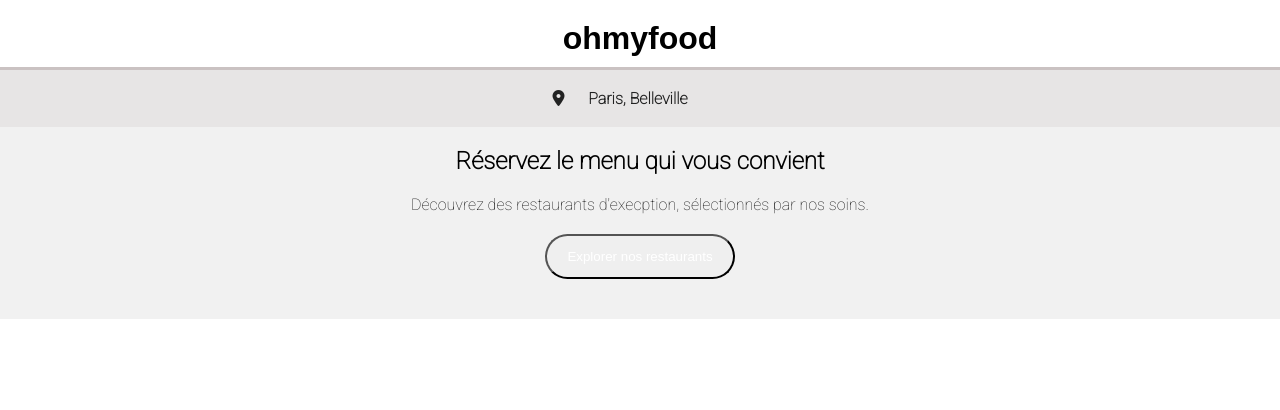
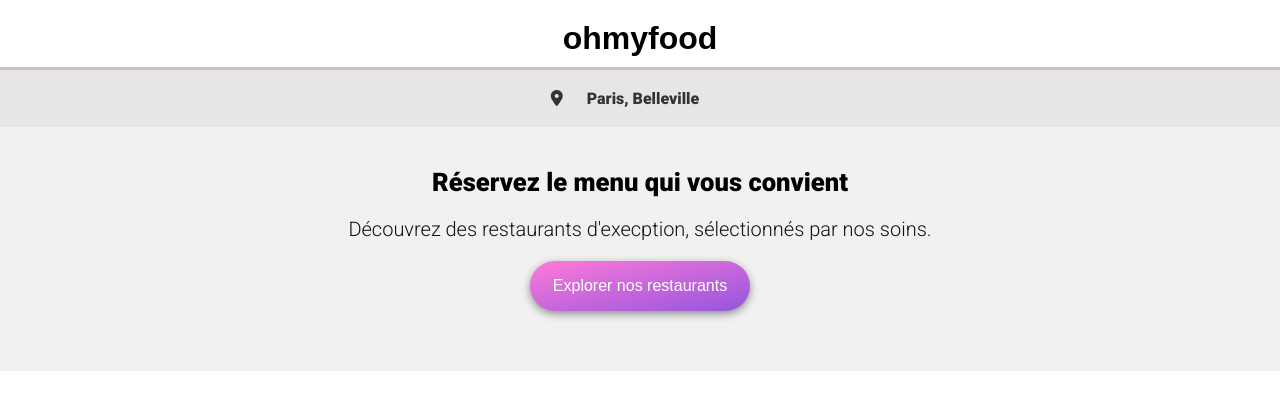
Before and after one commit to Emilien-Ad-10/Ohmyfood, a plain HTML site: page index.html in a window 1280 px wide. Drawn offline with Linux system fonts and the light colour scheme; a web font is replaced by a local one.

Commit message:
btn lineargradient + police

```diff
--- a/css/style.css
+++ b/css/style.css
@@ -1,4 +1,4 @@
-@import url('https://fonts.googleapis.com/css2?family=Roboto:wght@100&family=Shrikhand&display=swap');
+@import url('https://fonts.googleapis.com/css2?family=Roboto:wght@100;300;500;900&family=Shrikhand&display=swap');
 
 *, ::after, ::before{
     box-sizing: border-box;
@@ -34,12 +34,12 @@ h1{
 }
 
 .fa-solid{
-    margin: 0 20px 0 -40px;
+    margin: 0 20px 0 -30px;
 }
 
 .Paris_Belleville{
-    color: #222;
-    font-weight: bold;
+    color: #333;
+    font-weight: 600;
 }
 
 .présentation{
@@ -51,23 +51,32 @@ h1{
 }
 
 h2{
-    font-weight: bold;
-    margin: 20px 0 20px 0;
+    text-align: center;
+    font-size: 1.6rem;
+    font-weight: 900;
+    margin: 40px 0 20px 0;
 }
 
 .accroche{
     color: #111111;
+    font-weight: 300;
+    font-size: 1.25rem;
+    text-align: center;
 }
 
 .btn_header{
-    width: 190px;
-    height: 45px;
+    width: 220px;
+    height: 50px;
     border-radius: 25px;
-    margin: 20px 0 40px 0;
-    background: -moz-linear-gradient();
+    box-shadow: 0 3px 9px #8d8d8d;
+    margin: 20px 0 60px 0;
+    background-image: linear-gradient(to top left, #9356DC, #FF79DA);
+    border: none;
     cursor: pointer;
 }
 
 .btn_header span{
     color: #ffffff;
+    font-size: 1rem;
+    font-weight: 500;
 }
```
